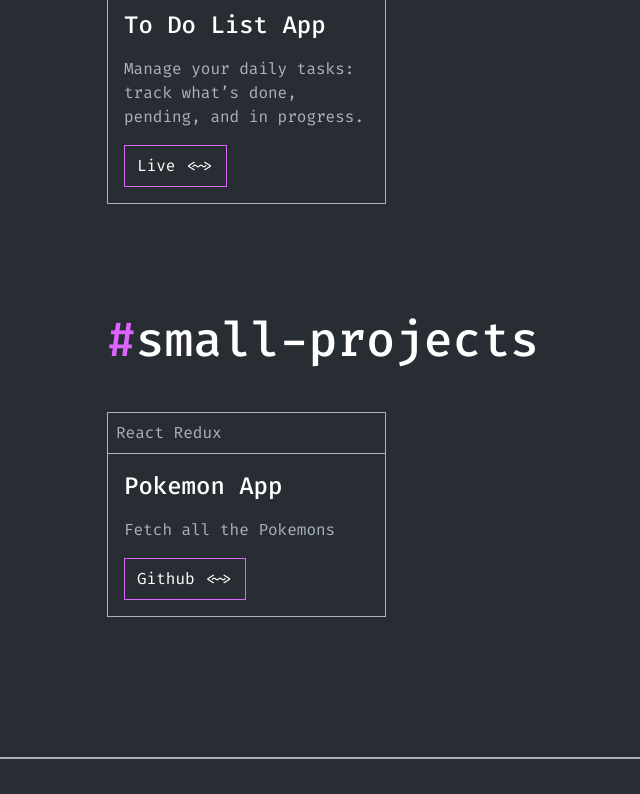
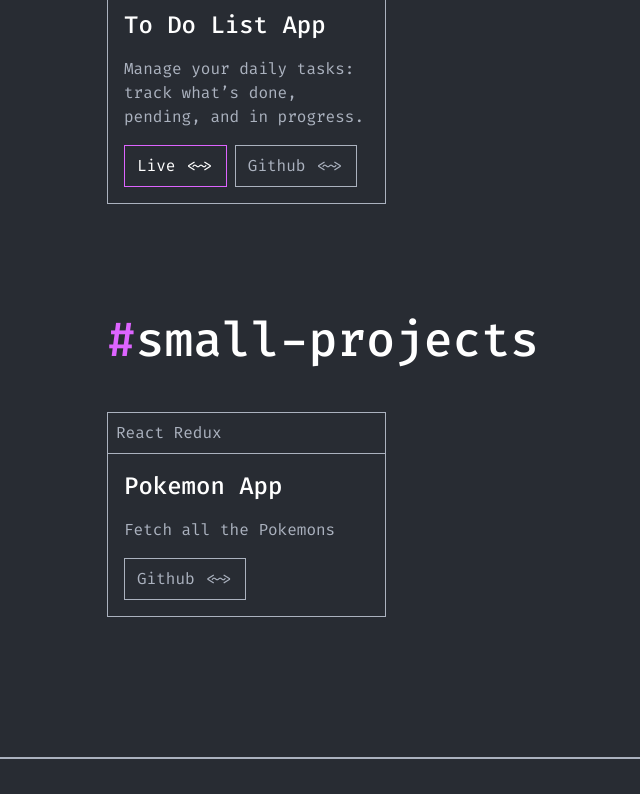
Before and after one commit to diegotuesta25/portfolio, a Next.js app: page /en/projects in a window 1280 px wide. Shown: the part 594-1388 px from the top of the page, without its empty margins (99-739 px from the left). Built offline with nearby package versions, Linux system fonts and the light colour scheme.

Commit message:
Final changes

```diff
--- a/app/[locale]/ui/header.tsx
+++ b/app/[locale]/ui/header.tsx
@@ -11,7 +11,7 @@ export default function Header() {
 				<Logo width={50} height={50} className="h-7 w-7" />
 				<p className="text-white font-bold md:text-lg xl:text-xl">Diego</p>
 			</Link>
-			<div className="hidden gap-8 items-center md:flex">
+			<div className="hidden gap-5 xl:gap-8 items-center md:flex">
 				<NavLinks />
 				<Switcher />
 			</div>
--- a/app/[locale]/ui/home/about-me.tsx
+++ b/app/[locale]/ui/home/about-me.tsx
@@ -26,13 +26,12 @@ export default function AboutMe({ withTitle = true }: AboutMeProps) {
 					<p>{t("p4")}</p>
 				</div>
 				<Image
-					src="/diego-profile-2.png"
+					src="/diego-profile-2.webp"
 					width={440}
 					height={440}
 					alt="Diego Picture"
 					className=" z-10 object-cover w-full h-auto"
 					priority
-					sizes="(max-width: 768px) 440px, 100vw"
 				/>
 			</div>
 		</div>
--- a/app/[locale]/ui/home/hero-picture.tsx
+++ b/app/[locale]/ui/home/hero-picture.tsx
@@ -8,13 +8,12 @@ export default function HeroPicture() {
 	return (
 		<div className="flex flex-col items-center justify-center">
 			<Image
-				src="/diego-profile.png"
+				src="/diego-profile.webp"
 				width={440}
 				height={440}
 				alt="Diego Picture"
 				className=" z-10 object-cover max-w-110 md:w-full md:max-w-full"
 				priority
-				sizes="(max-width: 768px) 440px, 100vw"
 			/>
 			<Box className="flex items-center px-5 py-1">
 				<div className="bg-primary border border-gray w-4 h-4" />
--- a/app/[locale]/ui/home/projects.tsx
+++ b/app/[locale]/ui/home/projects.tsx
@@ -24,8 +24,9 @@ export default function Projects({
 			description: "appDescription1",
 			href: "https://to-do-list-app-bay-five.vercel.app/",
 			live: true,
-			demo: true,
-			github: false,
+			demo: false,
+			github: true,
+			githubUrl: "https://github.com/diegotuesta25/to-do-list-app",
 		},
 	];
 
@@ -39,6 +40,7 @@ export default function Projects({
 			live: false,
 			demo: false,
 			github: true,
+			githubUrl: "https://github.com/diegotuesta25/to-do-list-app",
 		},
 	];
 
@@ -51,7 +53,8 @@ export default function Projects({
 			href: "https://to-do-list-app-bay-five.vercel.app/",
 			live: true,
 			demo: false,
-			github: false,
+			github: true,
+			githubUrl: "https://github.com/diegotuesta25/to-do-list-app",
 		},
 	];
 
@@ -68,11 +71,11 @@ export default function Projects({
 					<Title title={t("smallProjects")} subtitle />
 				</div>
 			) : recent ? (
-				<div className="flex justify-between items-center">
+				<div className="flex justify-between items-center flex-wrap">
 					<Title
 						title={t("title")}
 						subtitle
-						className=" w-15 lg:w-80 xl:w-160"
+						className=" w-10 md:w-30 lg:w-55 xl:w-100"
 					/>
 					<Link href="/projects" className="text-white font-medium">
 						{t("viewAllBtn")}
@@ -83,7 +86,7 @@ export default function Projects({
 					<Title title={t("completeApps")} subtitle />
 				</div>
 			)}
-			<div className="grid grid-cols-1 md:grid-cols-3 gap-4">
+			<div className="grid grid-cols-1 lg:grid-cols-3 gap-4">
 				{displayedProjects.map(p => (
 					<Box
 						key={p.href}
@@ -92,7 +95,9 @@ export default function Projects({
 						variant="text"
 						className="flex flex-col gap-4 p-4"
 					>
-						<h1 className="text-white font-medium text-2xl ">{p.title}</h1>
+						<h1 className="text-white font-medium text-xl xl:text-2xl ">
+							{p.title}
+						</h1>
 						<p>{t(p.description)}</p>
 						<div className="flex gap-2">
 							{p.live && (
@@ -103,17 +108,17 @@ export default function Projects({
 
 							{p.demo && (
 								<Button variant="secondary">
-									Demo <PlayIcon width={20} />
+									Demo <PlayIcon width={15} />
 								</Button>
 							)}
 
 							{p.github && (
 								<Link
-									href="https://github.com/diegotuesta25"
+									href={p.githubUrl}
 									target="_blank"
 									rel="noopener noreferrer"
 								>
-									<Button variant="primary">{`Github <~>`} </Button>
+									<Button variant="secondary">{`Github <~>`}</Button>
 								</Link>
 							)}
 						</div>
--- a/app/[locale]/ui/nav-links.tsx
+++ b/app/[locale]/ui/nav-links.tsx
@@ -16,7 +16,7 @@ export default function NavLinks() {
 	const t = useTranslations("nav");
 
 	return (
-		<div className="flex gap-8">
+		<div className="flex gap-5 xl:gap-8">
 			{navLinks.map(link => {
 				const localizedHref = `/${locale}${link.href === "/" ? "" : link.href}`;
 				const isActive =
```
Also changed, not shown: public/diego-profile-2.webp (added), public/diego-profile.webp (added).
